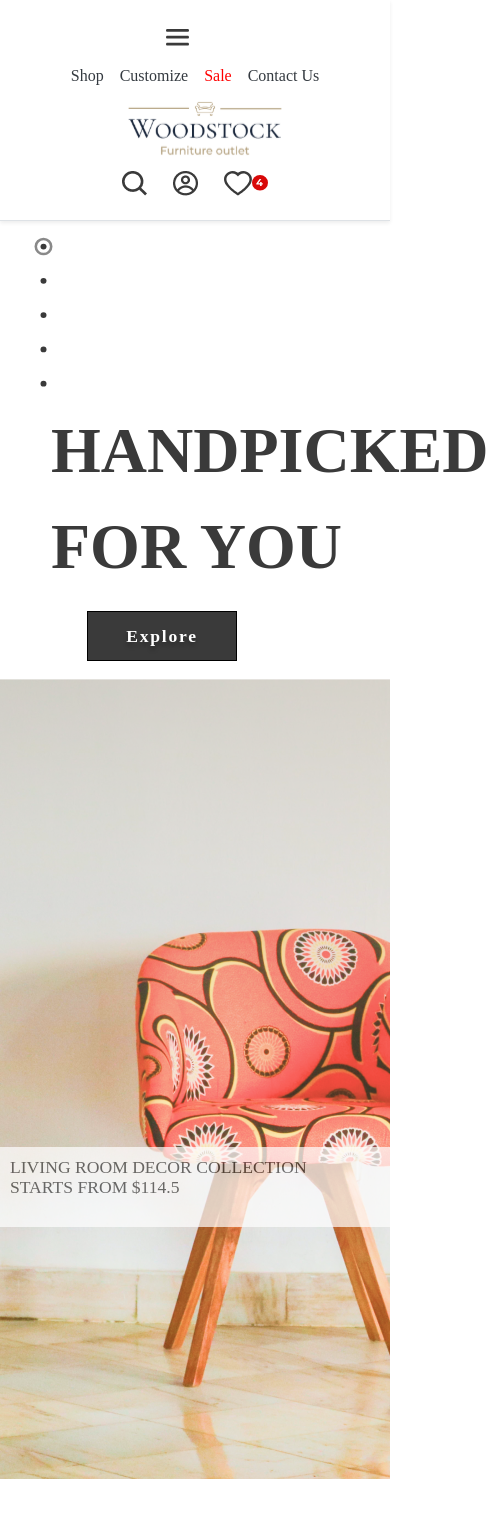
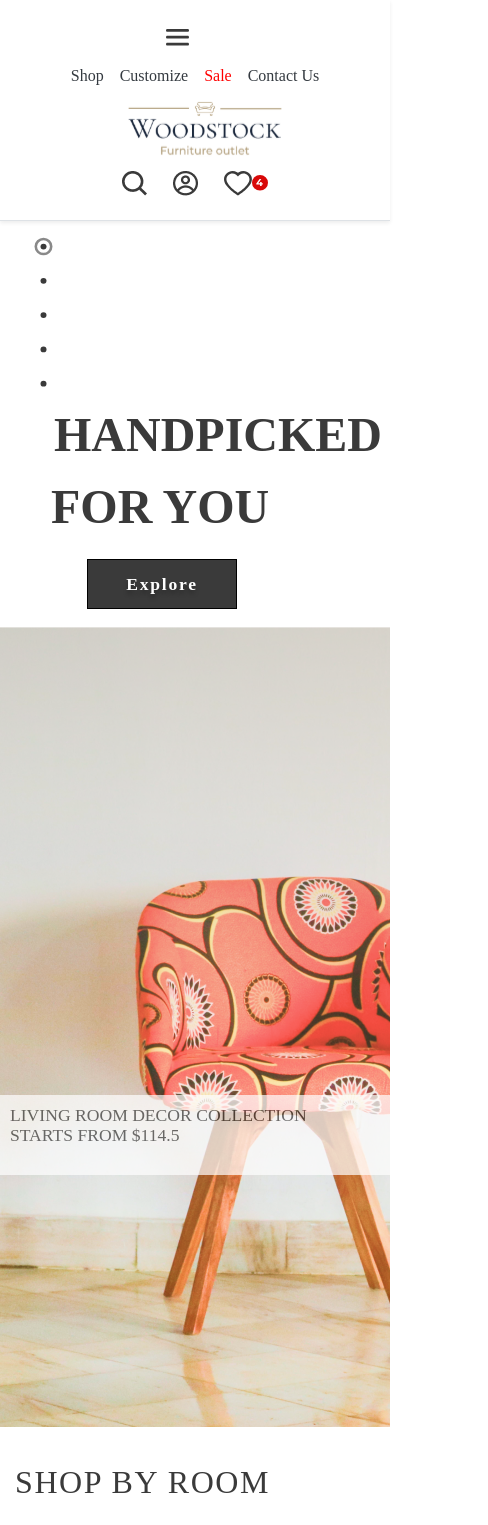
Before and after one commit to amalbros/devza, an Angular app: page / in a window 390 px wide. Shown: the top 1525 px of the page, 488 px wide, since content can reach past the window. Built offline with nearby package versions, Linux system fonts and the light colour scheme; what angular-font-awesome would draw is missing.

Commit message:
few media queries added

```diff
--- a/src/app/home/home.component.css
+++ b/src/app/home/home.component.css
@@ -315,7 +315,7 @@ color: #3A3A3A;font-size:3em;
     }
     .handpicked{
         margin-left:10%;
-        font-size:4em;
+        font-size:3em;
     }
     .shopByRoom{
         font-size:2.5em;
@@ -355,4 +355,7 @@ color: #3A3A3A;font-size:3em;
         margin-top:10%;
         margin-bottom:5%
     }
+    .shopByRoom{
+        font-size:2em;
+    }
 }
```
